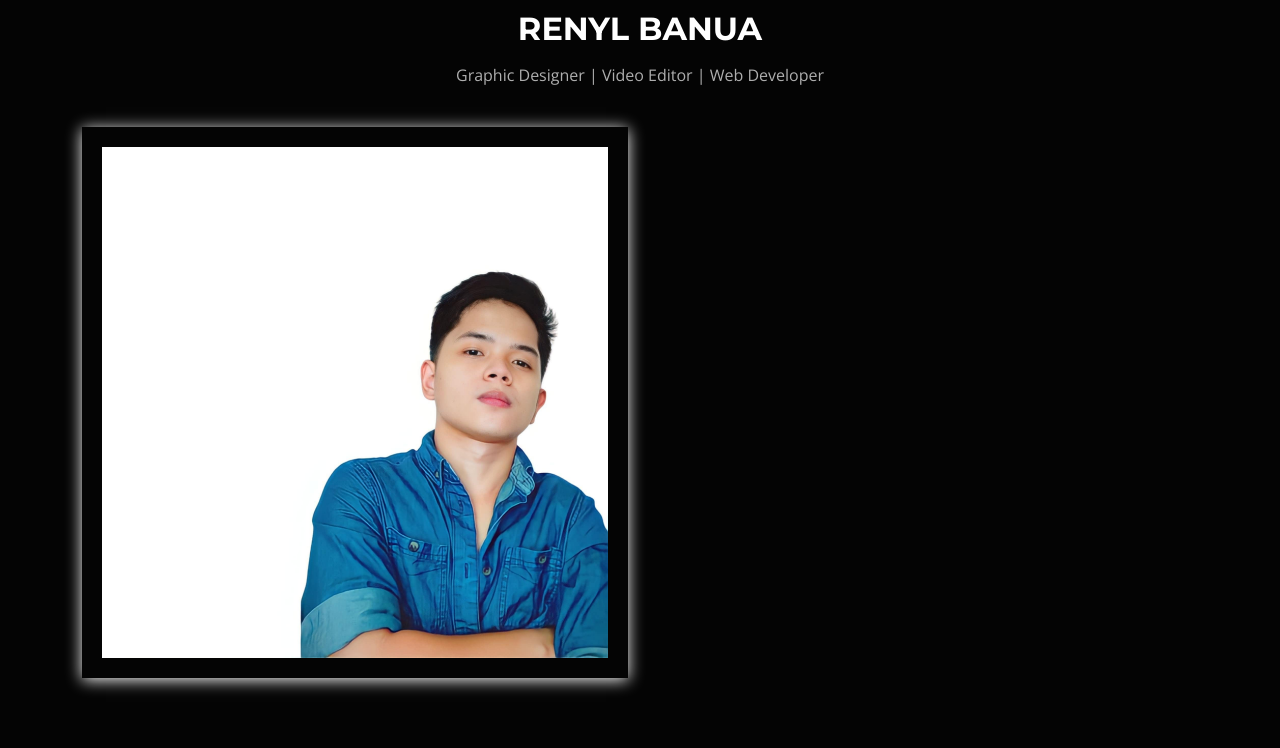
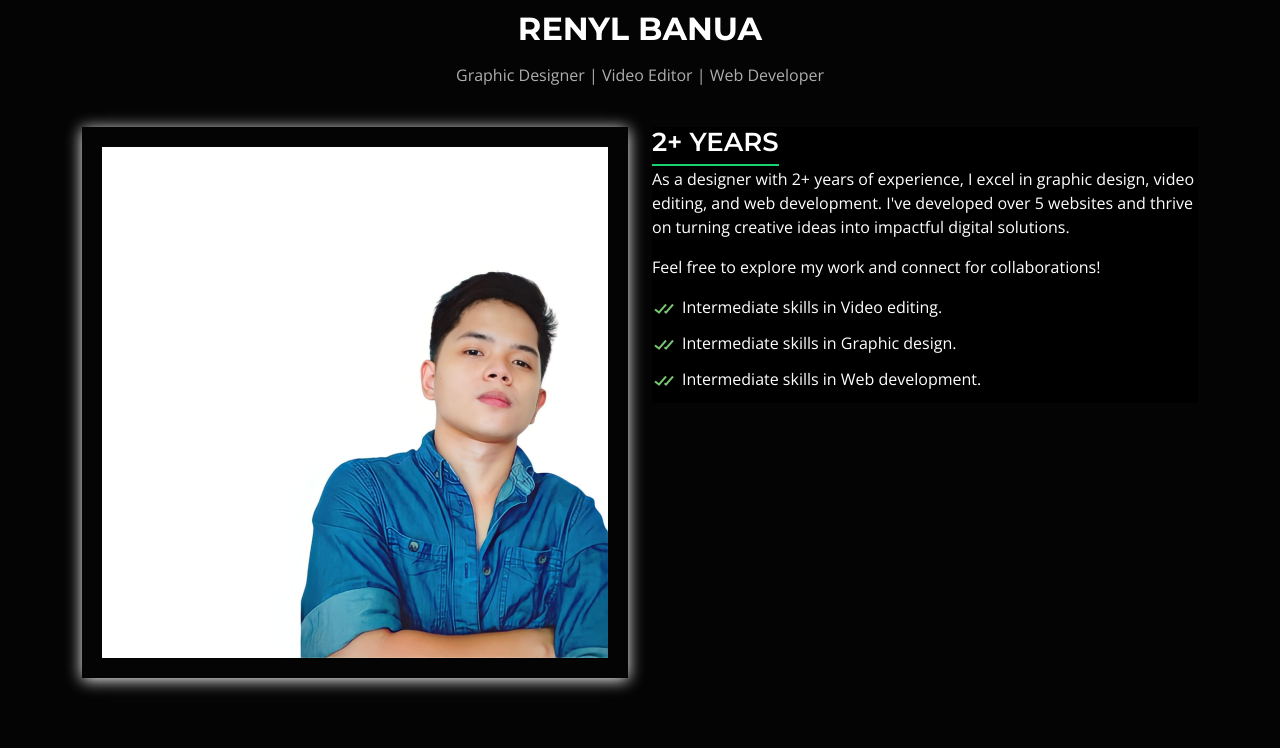
Before and after one commit to Wa-ilhi/portfolio, a plain HTML site: page index.html in a window 1280 px wide. Shown: the part 940-1688 px from the top of the page. Drawn offline with nearby package versions, Linux system fonts and the light colour scheme.

Commit message:
updates: js refactored

```diff
--- a/assets/js/main.js
+++ b/assets/js/main.js
@@ -22,7 +22,28 @@
   }
 
  // script.js
+// window.addEventListener("load", () => {
+//   const preloader = document.getElementById("preloader");
 
+//   // Keep the preloader visible for 5 seconds
+//   setTimeout(() => {
+//     preloader.classList.add("hidden"); // Trigger fade-out effect
+//     setTimeout(() => preloader.style.display = "none", 500); // Fully remove after fade-out
+//     document.querySelector(".content").style.display = "block"; // Show the content
+//   }, 3000); // 5000ms = 5 seconds
+// });
+
+// AOS.init({// Ensure the .content class is visible
+document.querySelectorAll('.about .content').forEach(content => {
+  content.style.display = 'block';
+  content.style.color = '#fff'; // Ensure text color is visible
+  content.style.backgroundColor = '#000'; // Ensure background color is set
+  content.style.zIndex = '1'; // Ensure it is above other elements
+  content.style.position = 'relative'; // Ensure it is positioned correctly
+});
+//   duration: 1000, // Animation duration in ms
+//   once: true,     // Run animation only once
+// });
 
   /**
    * Easy event listener function
--- a/index.html
+++ b/index.html
@@ -112,39 +112,25 @@
                 <img src="assets/img/aboutme.jpg" class="img-fluid" alt="" />
               </div>
             </div>
-            <div class="col-lg-6" data-aos="fade-left">
-              <div class="content pt-4 pt-lg-0 pl-0 pl-lg-3">
-                <br /><br />
+            <div class="col-lg-6">
+              <div class="content pt-4 pt-lg-0">
                 <h2><span>2+ YEARS</span></h2>
-                <br />
                 <p>
                   As a designer with 2+ years of experience, I excel in graphic
                   design, video editing, and web development. I've developed
                   over 5 websites and thrive on turning creative ideas into
                   impactful digital solutions.
                 </p>
-                <br />
-                <p>
-                  Feel free to explore my work and connect for collaborations!
-                </p>
-                <br />
+                <p>Feel free to explore my work and connect for collaborations!</p>
                 <ul>
-                  <li>
-                    <i class="bx bx-check-double"></i> Intermediate skills in
-                    Video editing.
-                  </li>
-                  <li>
-                    <i class="bx bx-check-double"></i> Intermediate skills in
-                    Graphic design.
-                  </li>
-                  <li>
-                    <i class="bx bx-check-double"></i> Intermediate skills in
-                    Web development.
-                  </li>
+                  <li><i class="bx bx-check-double"></i> Intermediate skills in Video editing.</li>
+                  <li><i class="bx bx-check-double"></i> Intermediate skills in Graphic design.</li>
+                  <li><i class="bx bx-check-double"></i> Intermediate skills in Web development.</li>
                 </ul>
               </div>
             </div>
           </div>
+
           <br><br><br>
           <section id="tech-stack">
             <div class="tech-stack-container">
```
Also changed, not shown: assets/css/style.css (+3 -7 lines).
